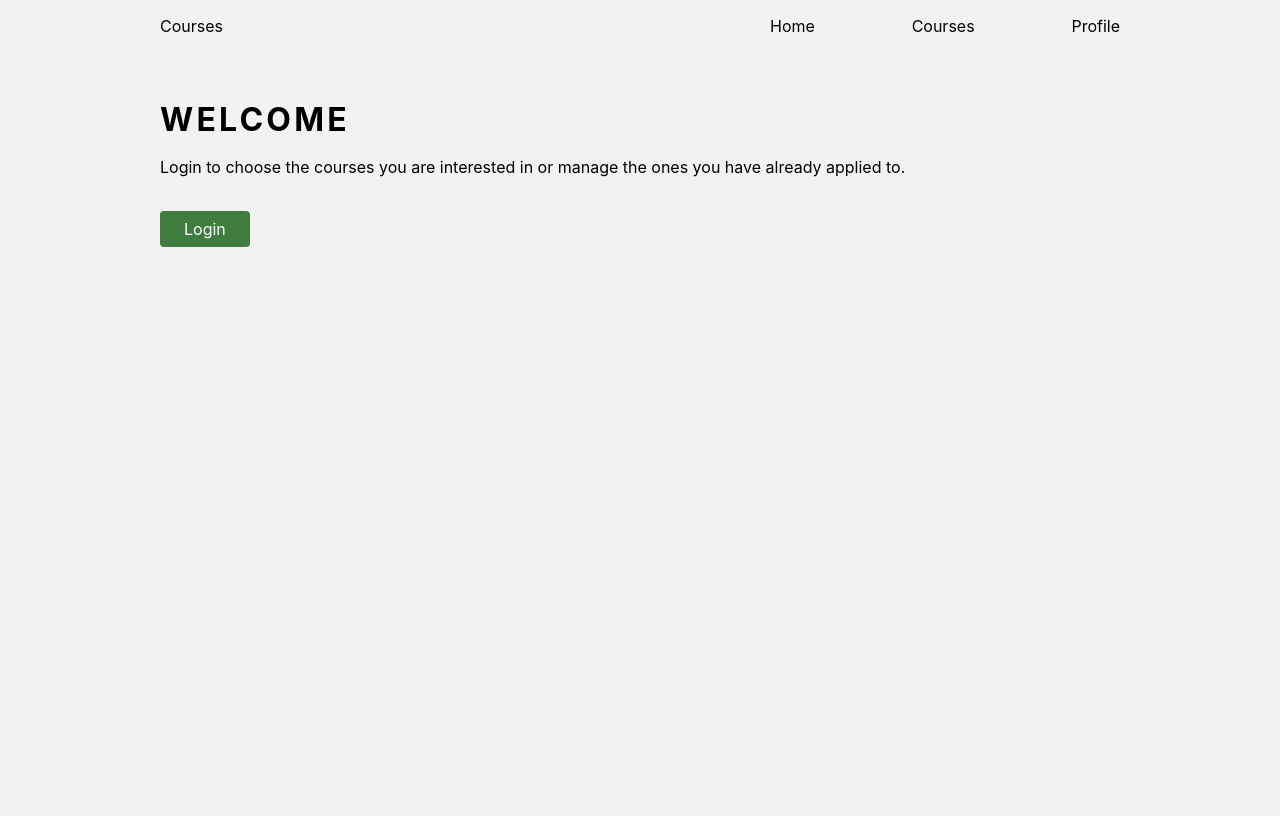
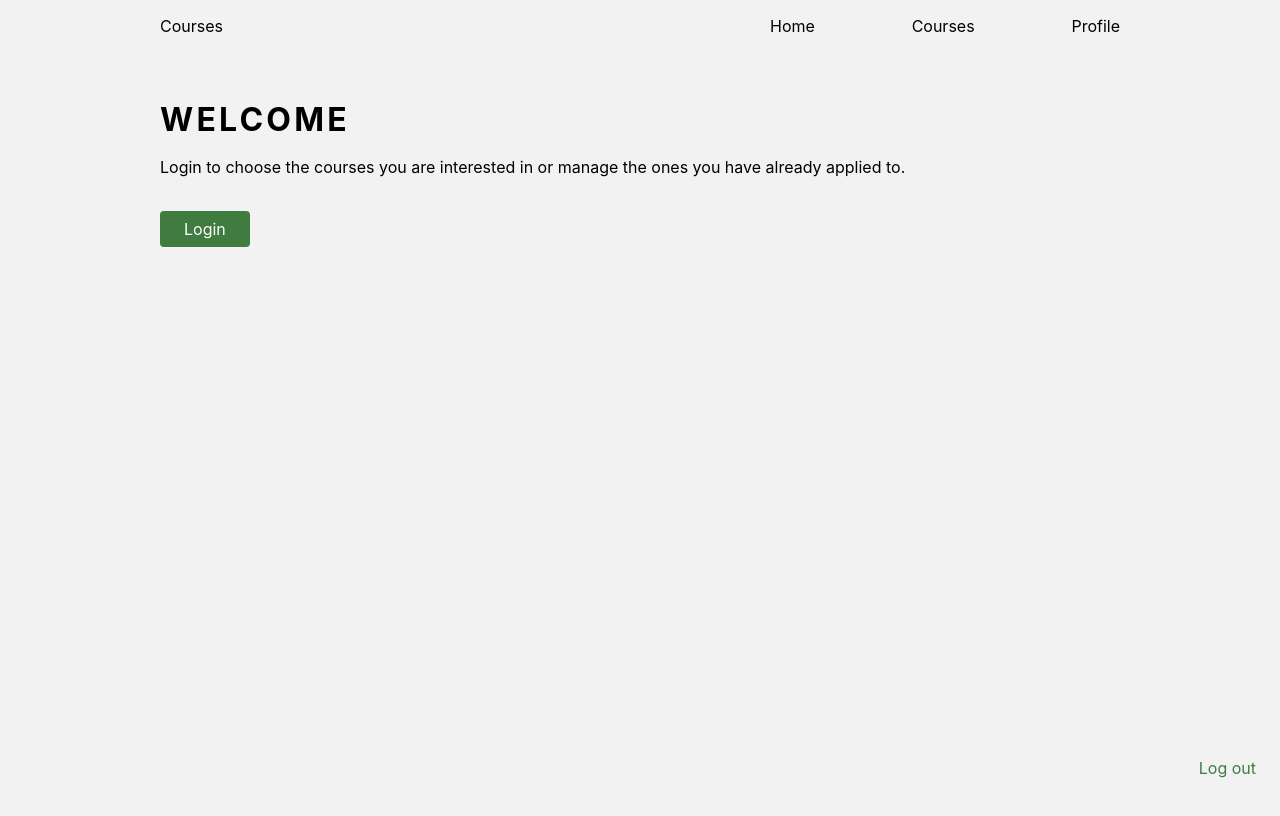
Before and after one commit to Obtez/course-chooser, a Next.js app: page / in a window 1280 px wide. Shown: the top 816 px of the page. Built offline with nearby package versions, Linux system fonts and the light colour scheme; no server answers.

Commit message:
Added footer with logout button to the layout component.

```diff
--- /dev/null
+++ b/components/Layout/Footer.tsx
@@ -0,0 +1,11 @@
+import React from 'react';
+import AnchorLink from "../Atoms/AnchorLink/AnchorLink";
+import styles from './Layout.module.scss'
+
+export default function Footer() {
+  return (
+    <footer className={styles.footer}>
+      <AnchorLink href={'/api/auth/logout'} variant={'secondary'}>Log out</AnchorLink>
+    </footer>
+  )
+};
--- a/components/Layout/Layout.module.scss
+++ b/components/Layout/Layout.module.scss
@@ -1,6 +1,6 @@
 .main__container {
   width: min(90%, 960px);
-  min-height: 100vh;
+  min-height: calc(100vh - 150px);
   margin: 0 auto;
 }
 
@@ -22,3 +22,8 @@
     justify-content: space-between;
   }
 }
+
+.footer {
+  display: flex;
+  justify-content: flex-end;
+}
--- a/components/Layout/Layout.tsx
+++ b/components/Layout/Layout.tsx
@@ -2,6 +2,7 @@ import React, {ReactNode} from 'react';
 import Head from "next/head";
 import Navbar from "./Navbar";
 import styles from './Layout.module.scss';
+import Footer from "./Footer";
 
 type Props = {
   children: ReactNode;
@@ -18,5 +19,6 @@ export default function Layout({children}: Props) {
       <main className={styles.main__container}>
         {children}
       </main>
+    <Footer />
     </div>)
 }
```
